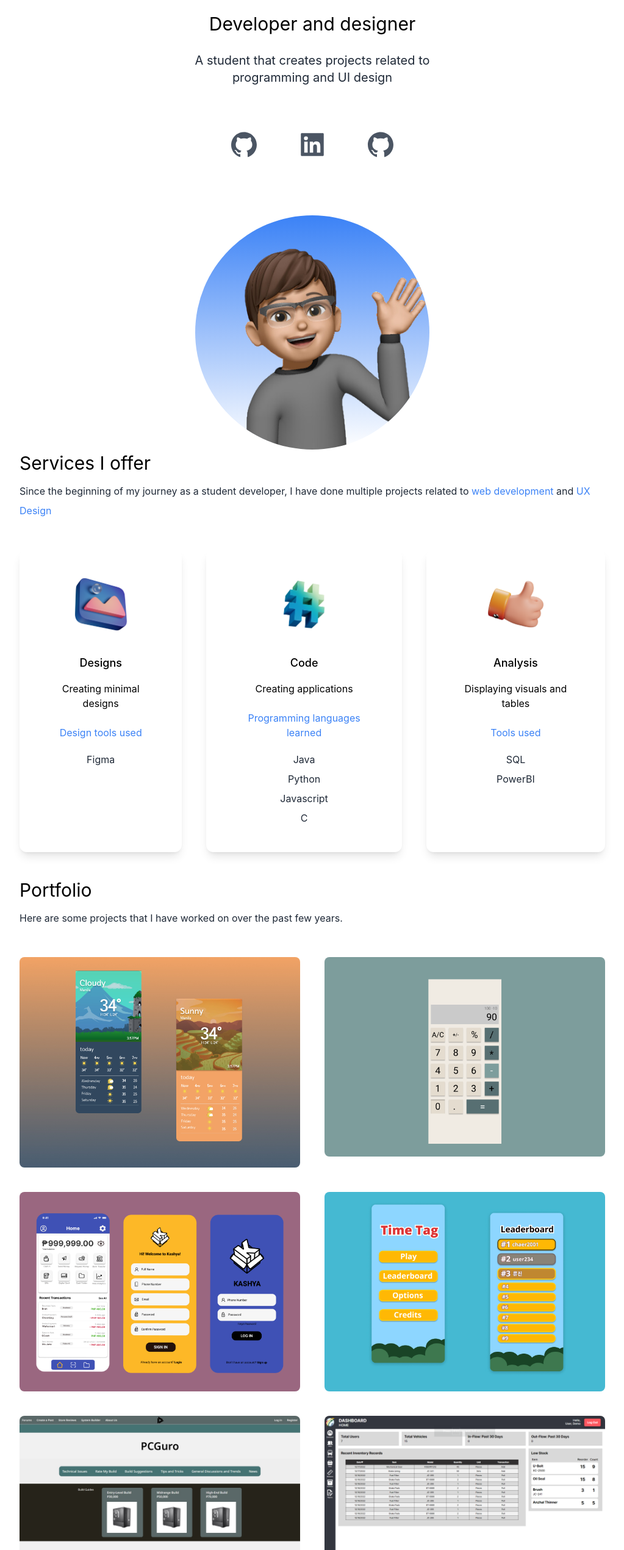
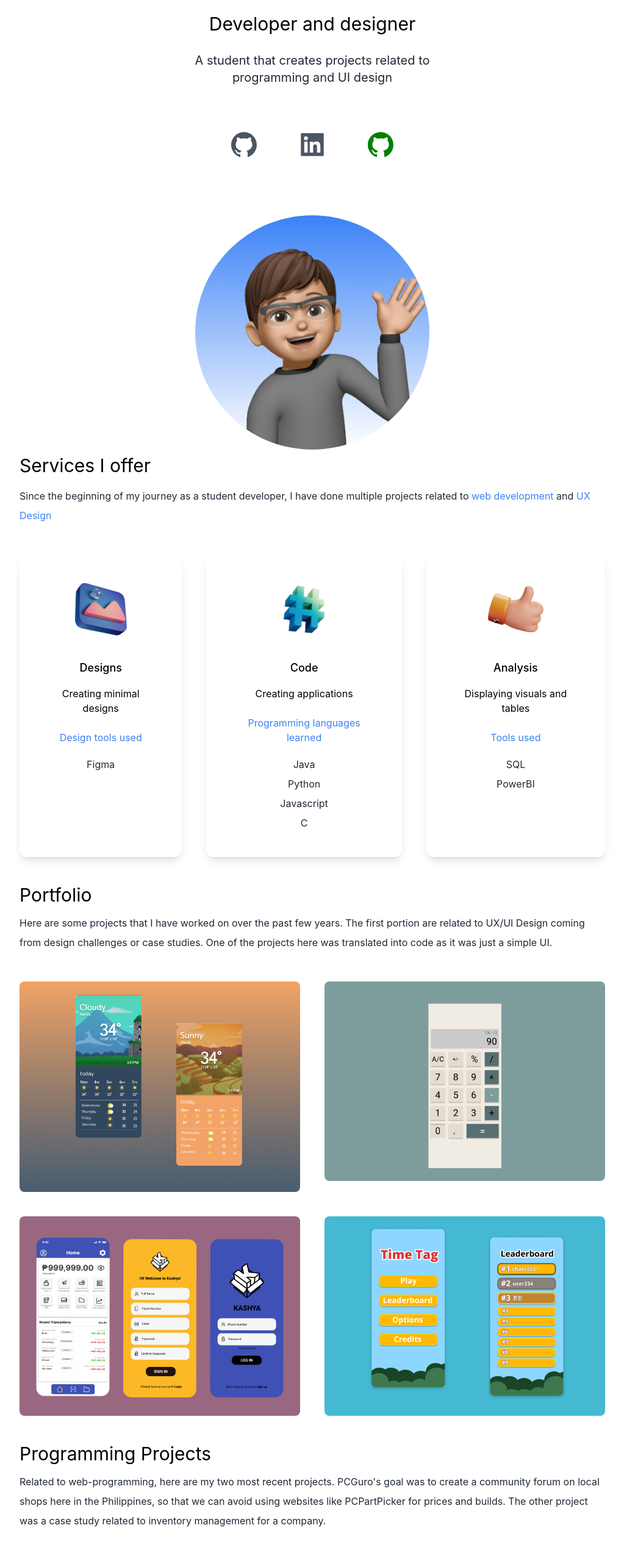
Before and after one commit to Cotrii/carlo-cortez-portfolio, a Next.js app: page / in a window 1280 px wide. Shown: the part 259-2800 px from the top of the page at 61% size, without its empty margins (128-1151 px from the left). Built offline with nearby package versions, Linux system fonts and the light colour scheme.

Commit message:
Update index.js

```diff
--- a/pages/index.js
+++ b/pages/index.js
@@ -60,7 +60,7 @@ export default function Home() {
              <AiFillLinkedin/>
             </a>
             <a href="https://github.com/carlocortez">
-              <AiFillGithub />
+              <AiFillGithub color='green' />
             </a>
           </div>
           <div className='relative mx-auto bg-gradient-to-b from-blue-500 rounded-full w-80 h-80 mt-20 overflow-hidden md:h-96 md:w-96'>
@@ -70,7 +70,7 @@ export default function Home() {
 
         <section>
           <div>
-            <h3 className="text-3xl py-1 dark:text-white">Services I offer</h3>
+            <h3 className="text-3xl py-2 dark:text-white">Services I offer</h3>
             <p className='text-md py-2 leading-8 text-gray-800 dark:text-white'>
               Since the beginning of my journey as a student developer, I have done multiple projects related to
               <span className='text-blue-500'> web development</span>  and <span className='text-blue-500'>UX Design</span>
@@ -109,6 +109,8 @@ export default function Home() {
             <h3 className='text-3xl py-1 dark:text-white'> Portfolio </h3>
             <p className='text-md py-2 leading-8 text-gray-800 dark:text-white'>
              Here are some projects that I have worked on over the past few years.
+             The first portion are related to UX/UI Design coming from design challenges
+             or case studies. One of the projects here was translated into code as it was just a simple UI.
             </p>
           </div>
           <div className='flex flex-col gap-10 py-10 lg:flex-row lg:flex-wrap'>
@@ -116,6 +118,16 @@ export default function Home() {
             <div className='basis-1/3 flex-1'><Image src={proj2} className="rounded-lg object-cover" width={'100%'} height={'100%'} layout="responsive"/></div>
             <div className='basis-1/3 flex-1'><Image src={proj3} className="rounded-lg object-cover" width={'100%'} height={'100%'} layout="responsive"/></div>
             <div className='basis-1/3 flex-1'><Image src={proj4} className="rounded-lg object-cover" width={'100%'} height={'100%'} layout="responsive"/></div>
+          </div>
+          <div>
+            <h3 className='text-3xl py-1 dark:text-white'> Programming Projects </h3>
+            <p className='text-md py-2 leading-8 text-gray-800 dark:text-white'>
+             Related to web-programming, here are my two most recent projects. PCGuro's goal was to create a community forum on local shops
+             here in the Philippines, so that we can avoid using websites like PCPartPicker for prices and builds. The other project was a case study related to inventory
+             management for a company.
+            </p>
+          </div>
+          <div className='flex flex-col gap-10 py-10 lg:flex-row lg:flex-wrap'>
             <div className='basis-1/3 flex-1'><Image src={proj5} className="rounded-lg object-cover" width={'100%'} height={'100%'} layout="responsive"/></div>
             <div className='basis-1/3 flex-1'><Image src={proj6} className="rounded-lg object-cover" width={'100%'} height={'100%'} layout="responsive"/></div>
           </div>
```
